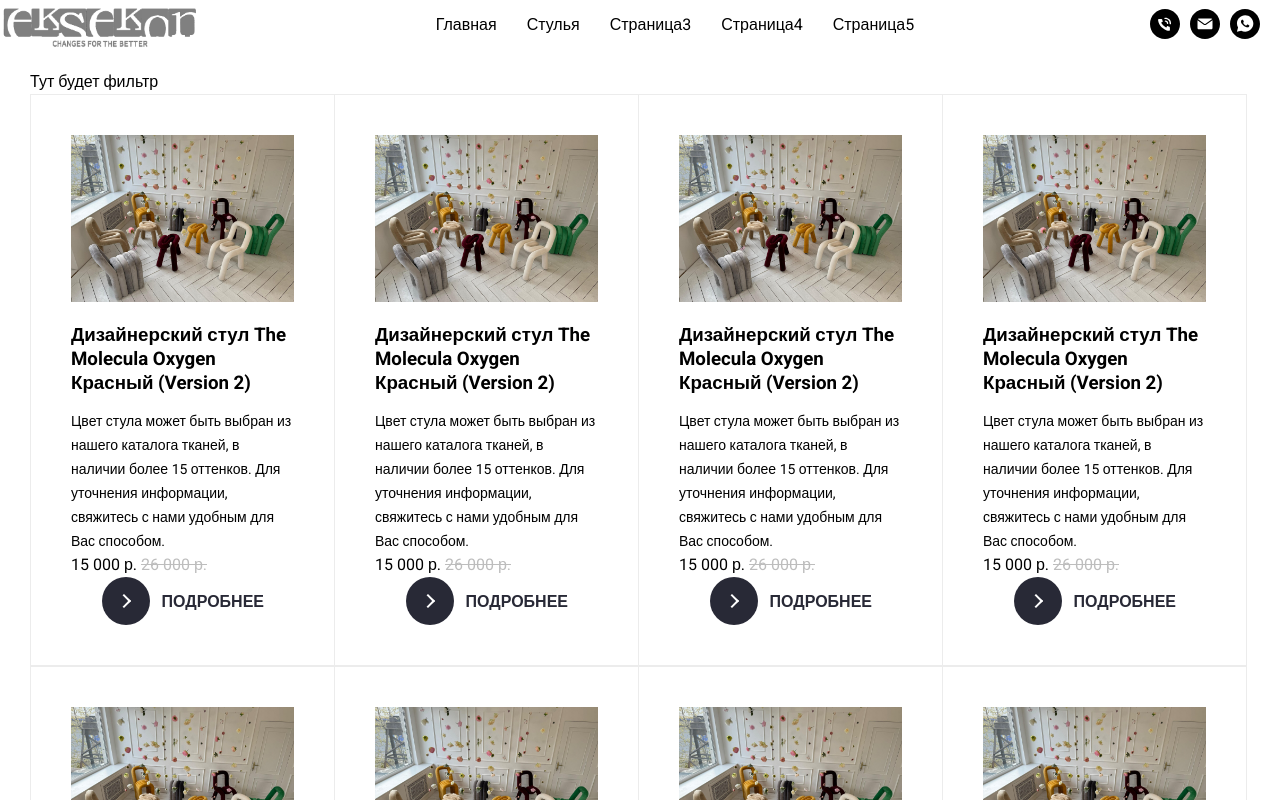
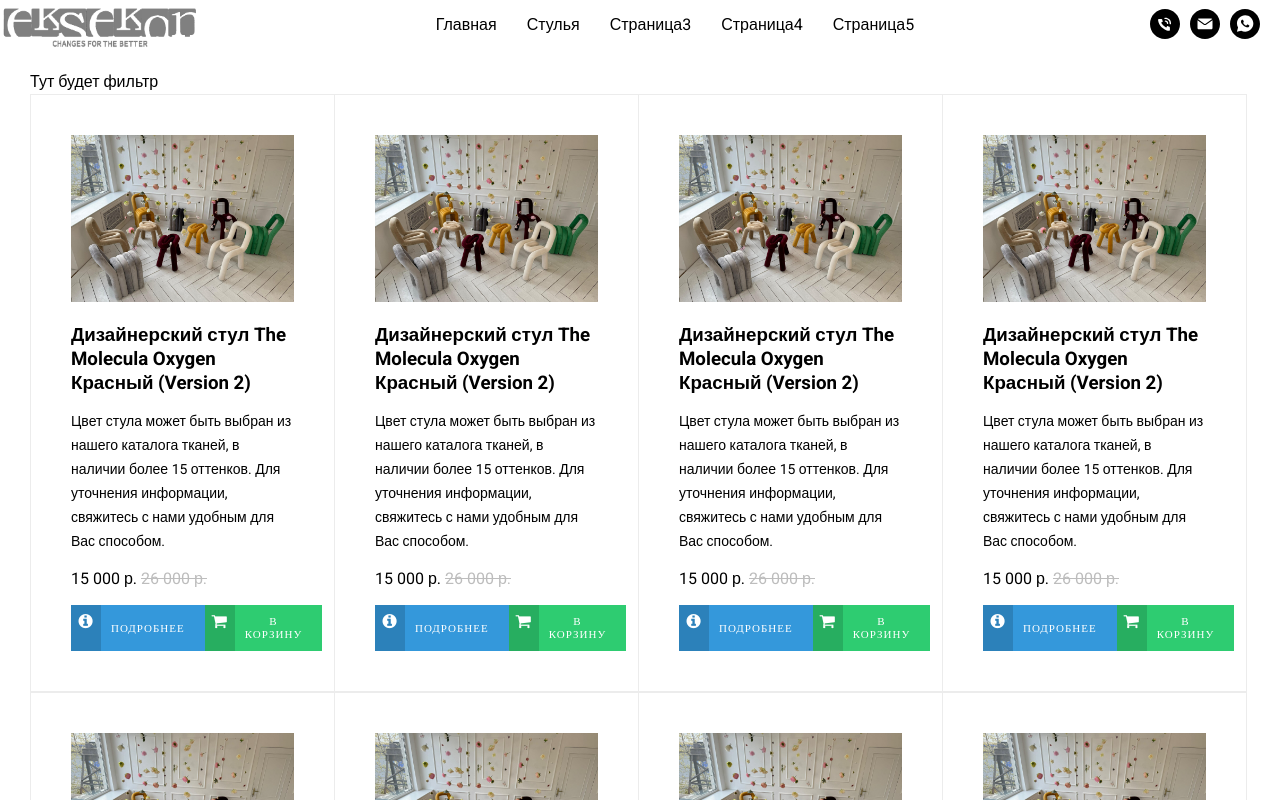
Before and after one commit to leonraz58/eksekon, a React app: page /chairs in a window 1280 px wide. Shown: the top 800 px of the page. Built offline with nearby package versions, Linux system fonts and the light colour scheme; a web font is replaced by a local one.

Commit message:
add buttons

```diff
--- a/public/index.html
+++ b/public/index.html
@@ -15,6 +15,7 @@
       user's mobile device or desktop. See https://developers.google.com/web/fundamentals/web-app-manifest/
     -->
     <link rel="manifest" href="%PUBLIC_URL%/manifest.json" />
+    <link href="//maxcdn.bootstrapcdn.com/font-awesome/4.1.0/css/font-awesome.min.css" rel="stylesheet">
     <!--
       Notice the use of %PUBLIC_URL% in the tags above.
       It will be replaced with the URL of the `public` folder during the build.
--- a/src/layout/chairs/card/button/button.module.scss
+++ b/src/layout/chairs/card/button/button.module.scss
@@ -30,7 +30,7 @@
 .wrapper {
   display: flex;
   justify-content: flex-end;
-  font-size: 1rem;
+  font-size: 0.75rem;
 }
 
 button {
--- /dev/null
+++ b/src/layout/chairs/card/buttons/buttonInfo.tsx
@@ -0,0 +1,14 @@
+import React from 'react';
+import './buttons.css'
+
+export const ButtonInfo = () => {
+    return (
+        <button className="btn btn-1 btn-sep icon-info">Подробнее</button>
+    );
+};
+
+export const ButtonCart = () => {
+    return (
+        <button className="btn btn-2 btn-sep icon-cart">В корзину</button>
+    );
+};
--- /dev/null
+++ b/src/layout/chairs/card/buttons/buttons.css
@@ -0,0 +1,175 @@
+/* General button style */
+.btn {
+    border: none;
+    /*font-family: 'Lato';*/
+    font-family: 'Roboto';
+    /*font-size: inherit;*/
+    font-size: 11px;
+    color: inherit;
+    background: none;
+    cursor: pointer;
+    /*padding: 25px 8px;*/
+    display: inline-block;
+    /*margin: 15px 30px;*/
+    text-transform: uppercase;
+    letter-spacing: 1px;
+    font-weight: 400;
+    outline: none;
+    position: relative;
+    -webkit-transition: all 0.3s;
+    -moz-transition: all 0.3s;
+    transition: all 0.3s;
+}
+
+.btn:after {
+    content: '';
+    position: absolute;
+    z-index: -1;
+    -webkit-transition: all 0.3s;
+    -moz-transition: all 0.3s;
+    transition: all 0.3s;
+}
+
+/* Pseudo elements for icons */
+.btn:before {
+    font-family: 'FontAwesome';
+    speak: none;
+    font-style: normal;
+    font-weight: normal;
+    font-variant: normal;
+    text-transform: none;
+    line-height: 1;
+    position: relative;
+    -webkit-font-smoothing: antialiased;
+}
+
+
+/* Icon separator */
+.btn-sep {
+    /*padding: 25px 60px 25px 120px;*/
+    padding: 10px 20px 10px 40px;
+}
+
+.btn-sep:before {
+    background: rgba(0,0,0,0.15);
+}
+
+/* Button 1 */
+.btn-1 {
+    background: #3498db;
+    color: #fff;
+}
+
+.btn-1:hover {
+    background: #2980b9;
+}
+
+.btn-1:active {
+    background: #2980b9;
+    top: 2px;
+}
+
+.btn-1:before {
+    position: absolute;
+    height: 100%;
+    left: 0;
+    top: 0;
+    line-height: 2;
+    /*font-size: 140%;*/
+    font-size: 150%;
+    /*width: 60px;*/
+    width: 30px;
+}
+
+/* Button 2 */
+.btn-2 {
+    background: #2ecc71;
+    color: #fff;
+}
+
+.btn-2:hover {
+    background: #27ae60;
+}
+
+.btn-2:active {
+    background: #27ae60;
+    top: 2px;
+}
+
+.btn-2:before {
+    position: absolute;
+    height: 100%;
+    left: 0;
+    top: 0;
+    line-height: 2;
+    font-size: 150%;
+    width: 30px;
+}
+
+/* Button 3 */
+.btn-3 {
+    background: #e74c3c;
+    color: #fff;
+}
+
+.btn-3:hover {
+    background: #c0392b;
+}
+
+.btn-3:active {
+    background: #c0392b;
+    top: 2px;
+}
+
+.btn-3:before {
+    position: absolute;
+    height: 100%;
+    left: 0;
+    top: 0;
+    line-height: 3;
+    font-size: 140%;
+    width: 60px;
+}
+
+/* Button 3 */
+.btn-4 {
+    background: #34495e;
+    color: #fff;
+}
+
+.btn-4:hover {
+    background: #2c3e50;
+}
+
+.btn-4:active {
+    background: #2c3e50;
+    top: 2px;
+}
+
+.btn-4:before {
+    position: absolute;
+    height: 100%;
+    left: 0;
+    top: 0;
+    line-height: 3;
+    font-size: 140%;
+    width: 60px;
+}
+
+/* Icons */
+
+.icon-cart:before {
+    content: "\f07a";
+}
+
+.icon-heart:before {
+    content: "\f55a";
+}
+
+.icon-info:before {
+    content: "\f05a";
+}
+
+.icon-send:before {
+    content: "\f1d8";
+}
--- a/src/layout/chairs/card/card.module.scss
+++ b/src/layout/chairs/card/card.module.scss
@@ -20,11 +20,14 @@
 
 .title {
   margin: 14px auto;
-
 }
 
 .description {
   font-size: 14px;
+}
+
+.priceWrapper {
+  margin: 14px auto;
 }
 
 .price1 {
@@ -36,3 +39,8 @@
   color: #BDBDBD;
   text-decoration: line-through;
 }
+
+.buttonsWrapper {
+  display: flex;
+  justify-content: space-between;
+}
--- a/src/layout/chairs/card/card.tsx
+++ b/src/layout/chairs/card/card.tsx
@@ -1,6 +1,7 @@
 import s from './card.module.scss'
 import image from './../../../assets/images/main.jpeg'
 import {Button} from "./button/button";
+import {ButtonCart, ButtonInfo} from "./buttons/buttonInfo";
 
 export const Card = () => {
     return (
@@ -10,9 +11,15 @@
             <p className={s.description}>Цвет стула может быть выбран из нашего каталога тканей, в наличии более 15
                 оттенков. Для уточнения
                 информации, свяжитесь с нами удобным для Вас способом.</p>
-            <span className={s.price1}>15 000 р. </span>
-            <span className={s.price2}>26 000 р.</span>
-            <Button/>
+            <div className={s.priceWrapper}>
+                <span className={s.price1}>15 000 р. </span>
+                <span className={s.price2}>26 000 р.</span>
+            </div>
+            {/*<Button/>*/}
+            <div className={s.buttonsWrapper}>
+                <ButtonInfo/>
+                <ButtonCart/>
+            </div>
         </div>
 
     )
```
